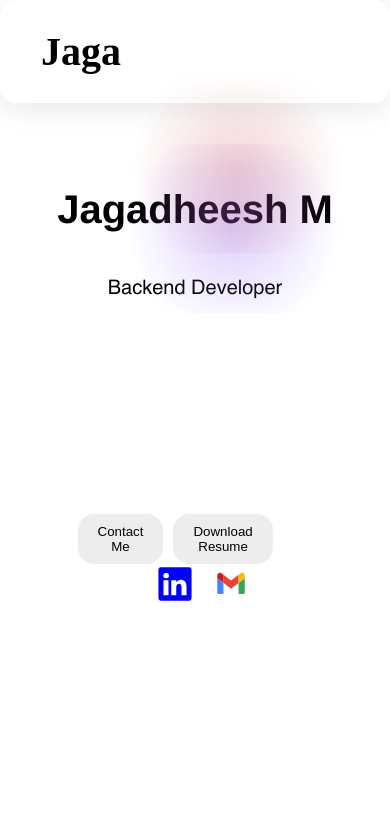
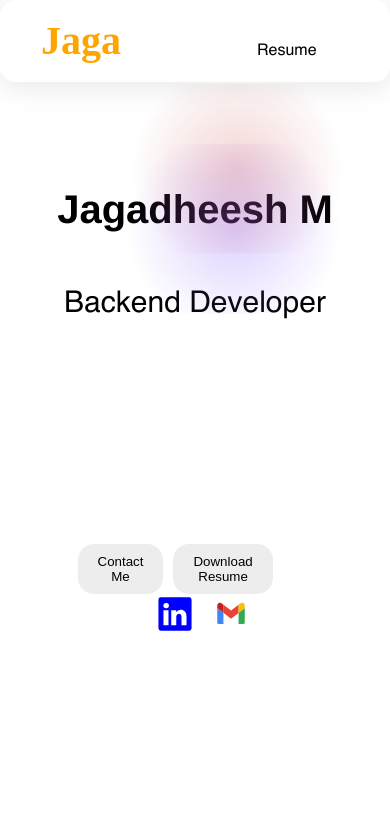
Before and after one commit to jaga-live/jaga-portfolio, a React (Create React App) app: page / in a window 390 px wide. Shown: the top 838 px of the page. Built offline with nearby package versions, Linux system fonts and the light colour scheme.

Commit message:
Responsive, changed the navbar

```diff
--- a/src/App.css
+++ b/src/App.css
@@ -7,6 +7,7 @@
 .navbar {
   position: absolute;
   width: 100%;
+  color: black;
 }
 
 .body_container {
@@ -45,6 +46,8 @@
   position: relative;
   left: 1em;
   cursor: pointer;
+  color: orange;
+  top: -11px;
 }
 
 .header_container span {
@@ -96,7 +99,7 @@
 }
 
 .header_svglogo a:hover {
-  color: white;
+  color: orange;
   transition: 0.5s;
 }
 
@@ -422,10 +425,18 @@
   margin-top: -20px;
   visibility: hidden;
 }
+.resume {
+  margin-left: 25em;
+  margin-top: -18.5px;
+}
 
 /* Responsive */
 
 @media (max-width: 768px) {
+  :root {
+    overflow-x: hidden;
+  }
+
   .g1,
   .g2,
   .g3,
@@ -433,18 +444,33 @@
     width: 100%;
     height: 20%;
   }
+  .header_svglogo {
+    width: 50% !important;
+    left: -100px;
+    margin-left: -49em;
+  }
+
+  .header_container {
+    height: 5em;
+  }
+
+  .header_svglogo_tags {
+    display: none;
+  }
+
+  .resume {
+    margin-top: 0.5em;
+  }
+
   .body_container {
     padding-top: 0%;
     margin-top: 0% !important;
   }
 
-  .header_svglogo {
-    display: none;
+  .body_about p {
+    font-size: 30px !important;
   }
 
-  .body_about p {
-    font-size: 20px !important;
-  }
   .body_contact_buttons {
     padding-top: 40%;
     display: flex;
--- a/src/App.js
+++ b/src/App.js
@@ -65,6 +65,7 @@ function Navbar() {
         </a>
 
         <div className="header_svglogo">
+          <div className="header_svglogo_tags">
             <span>
               <a href="#skills">Skills</a>
             </span>
@@ -77,9 +78,11 @@ function Navbar() {
             <span>
               <a href="#interests">Interests</a>
             </span>
-          <span className="resume">
+          </div>
+
+          <div className="resume">
             <a href="https://drive.google.com">Resume</a>
-          </span>
+          </div>
         </div>
       </div>
     </div>
```
Lines whose indentation alone changed are shown as unchanged.
